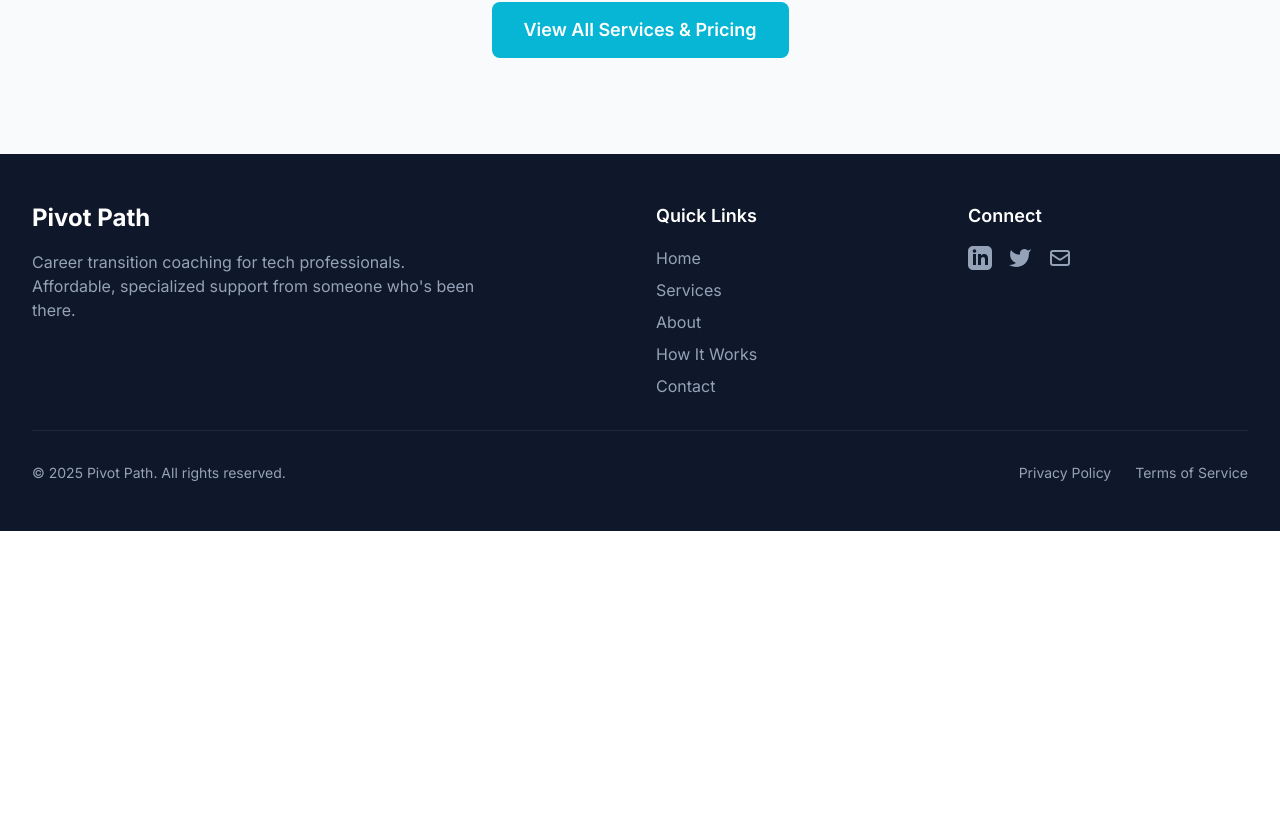
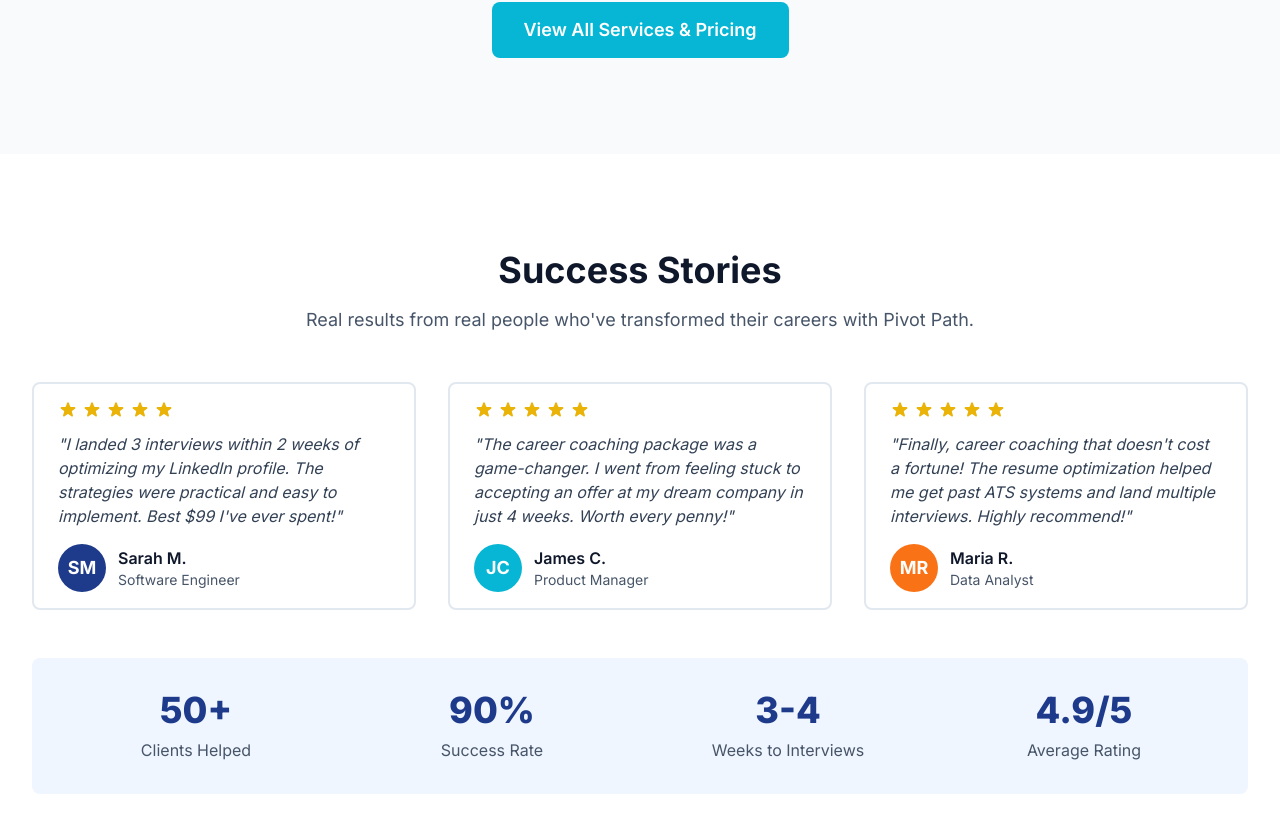
Before and after one commit to Carson0350/pivot-path-mvp, a React (Vite) app: page / in a window 1280 px wide. Shown: the part 1898-2720 px from the top of the page. Before the commit the page ends 2429 px from the top, so only its background shows below. Built offline with nearby package versions, Linux system fonts and the light colour scheme.

Commit message:
Story 4.1: Add Testimonials/Social Proof - 3 client testimonials with 5-star ratings, avatar initials, and stats bar showing 50+ clients, 90% success rate, 3-4 weeks to interviews, 4.9/5 rating

```diff
--- a/src/pages/Home.jsx
+++ b/src/pages/Home.jsx
@@ -236,6 +236,143 @@ function Home() {
           </div>
         </Container>
       </Section>
+
+      {/* Testimonials / Social Proof */}
+      <Section background="white" spacing="xl">
+        <Container maxWidth="lg" centerContent>
+          <div className="text-center mb-12">
+            <h2 className="text-3xl md:text-4xl font-bold text-slate-900 mb-4">
+              Success Stories
+            </h2>
+            <p className="text-lg text-slate-600 max-w-2xl mx-auto">
+              Real results from real people who've transformed their careers with Pivot Path.
+            </p>
+          </div>
+
+          <div className="grid grid-cols-1 md:grid-cols-3 gap-8 mb-12">
+            {/* Testimonial 1 */}
+            <Card variant="bordered">
+              <Card.Body>
+                <div className="mb-4">
+                  <div className="flex items-center gap-1 mb-3">
+                    {[...Array(5)].map((_, i) => (
+                      <svg
+                        key={i}
+                        className="w-5 h-5 text-yellow-500"
+                        fill="currentColor"
+                        viewBox="0 0 20 20"
+                      >
+                        <path d="M9.049 2.927c.3-.921 1.603-.921 1.902 0l1.07 3.292a1 1 0 00.95.69h3.462c.969 0 1.371 1.24.588 1.81l-2.8 2.034a1 1 0 00-.364 1.118l1.07 3.292c.3.921-.755 1.688-1.54 1.118l-2.8-2.034a1 1 0 00-1.175 0l-2.8 2.034c-.784.57-1.838-.197-1.539-1.118l1.07-3.292a1 1 0 00-.364-1.118L2.98 8.72c-.783-.57-.38-1.81.588-1.81h3.461a1 1 0 00.951-.69l1.07-3.292z" />
+                      </svg>
+                    ))}
+                  </div>
+                  <p className="text-slate-700 italic mb-4">
+                    "I landed 3 interviews within 2 weeks of optimizing my LinkedIn profile. The
+                    strategies were practical and easy to implement. Best $99 I've ever spent!"
+                  </p>
+                </div>
+                <div className="flex items-center gap-3">
+                  <div className="w-12 h-12 bg-blue-900 rounded-full flex items-center justify-center text-white font-bold text-lg">
+                    SM
+                  </div>
+                  <div>
+                    <div className="font-semibold text-slate-900">Sarah M.</div>
+                    <div className="text-sm text-slate-600">Software Engineer</div>
+                  </div>
+                </div>
+              </Card.Body>
+            </Card>
+
+            {/* Testimonial 2 */}
+            <Card variant="bordered">
+              <Card.Body>
+                <div className="mb-4">
+                  <div className="flex items-center gap-1 mb-3">
+                    {[...Array(5)].map((_, i) => (
+                      <svg
+                        key={i}
+                        className="w-5 h-5 text-yellow-500"
+                        fill="currentColor"
+                        viewBox="0 0 20 20"
+                      >
+                        <path d="M9.049 2.927c.3-.921 1.603-.921 1.902 0l1.07 3.292a1 1 0 00.95.69h3.462c.969 0 1.371 1.24.588 1.81l-2.8 2.034a1 1 0 00-.364 1.118l1.07 3.292c.3.921-.755 1.688-1.54 1.118l-2.8-2.034a1 1 0 00-1.175 0l-2.8 2.034c-.784.57-1.838-.197-1.539-1.118l1.07-3.292a1 1 0 00-.364-1.118L2.98 8.72c-.783-.57-.38-1.81.588-1.81h3.461a1 1 0 00.951-.69l1.07-3.292z" />
+                      </svg>
+                    ))}
+                  </div>
+                  <p className="text-slate-700 italic mb-4">
+                    "The career coaching package was a game-changer. I went from feeling stuck to
+                    accepting an offer at my dream company in just 4 weeks. Worth every penny!"
+                  </p>
+                </div>
+                <div className="flex items-center gap-3">
+                  <div className="w-12 h-12 bg-cyan-600 rounded-full flex items-center justify-center text-white font-bold text-lg">
+                    JC
+                  </div>
+                  <div>
+                    <div className="font-semibold text-slate-900">James C.</div>
+                    <div className="text-sm text-slate-600">Product Manager</div>
+                  </div>
+                </div>
+              </Card.Body>
+            </Card>
+
+            {/* Testimonial 3 */}
+            <Card variant="bordered">
+              <Card.Body>
+                <div className="mb-4">
+                  <div className="flex items-center gap-1 mb-3">
+                    {[...Array(5)].map((_, i) => (
+                      <svg
+                        key={i}
+                        className="w-5 h-5 text-yellow-500"
+                        fill="currentColor"
+                        viewBox="0 0 20 20"
+                      >
+                        <path d="M9.049 2.927c.3-.921 1.603-.921 1.902 0l1.07 3.292a1 1 0 00.95.69h3.462c.969 0 1.371 1.24.588 1.81l-2.8 2.034a1 1 0 00-.364 1.118l1.07 3.292c.3.921-.755 1.688-1.54 1.118l-2.8-2.034a1 1 0 00-1.175 0l-2.8 2.034c-.784.57-1.838-.197-1.539-1.118l1.07-3.292a1 1 0 00-.364-1.118L2.98 8.72c-.783-.57-.38-1.81.588-1.81h3.461a1 1 0 00.951-.69l1.07-3.292z" />
+                      </svg>
+                    ))}
+                  </div>
+                  <p className="text-slate-700 italic mb-4">
+                    "Finally, career coaching that doesn't cost a fortune! The resume optimization
+                    helped me get past ATS systems and land multiple interviews. Highly recommend!"
+                  </p>
+                </div>
+                <div className="flex items-center gap-3">
+                  <div className="w-12 h-12 bg-orange-500 rounded-full flex items-center justify-center text-white font-bold text-lg">
+                    MR
+                  </div>
+                  <div>
+                    <div className="font-semibold text-slate-900">Maria R.</div>
+                    <div className="text-sm text-slate-600">Data Analyst</div>
+                  </div>
+                </div>
+              </Card.Body>
+            </Card>
+          </div>
+
+          {/* Stats Bar */}
+          <div className="bg-blue-50 rounded-lg p-8">
+            <div className="grid grid-cols-2 md:grid-cols-4 gap-8 text-center">
+              <div>
+                <div className="text-4xl font-extrabold text-blue-900 mb-2">50+</div>
+                <div className="text-slate-600">Clients Helped</div>
+              </div>
+              <div>
+                <div className="text-4xl font-extrabold text-blue-900 mb-2">90%</div>
+                <div className="text-slate-600">Success Rate</div>
+              </div>
+              <div>
+                <div className="text-4xl font-extrabold text-blue-900 mb-2">3-4</div>
+                <div className="text-slate-600">Weeks to Interviews</div>
+              </div>
+              <div>
+                <div className="text-4xl font-extrabold text-blue-900 mb-2">4.9/5</div>
+                <div className="text-slate-600">Average Rating</div>
+              </div>
+            </div>
+          </div>
+        </Container>
+      </Section>
     </>
   );
 }
```
